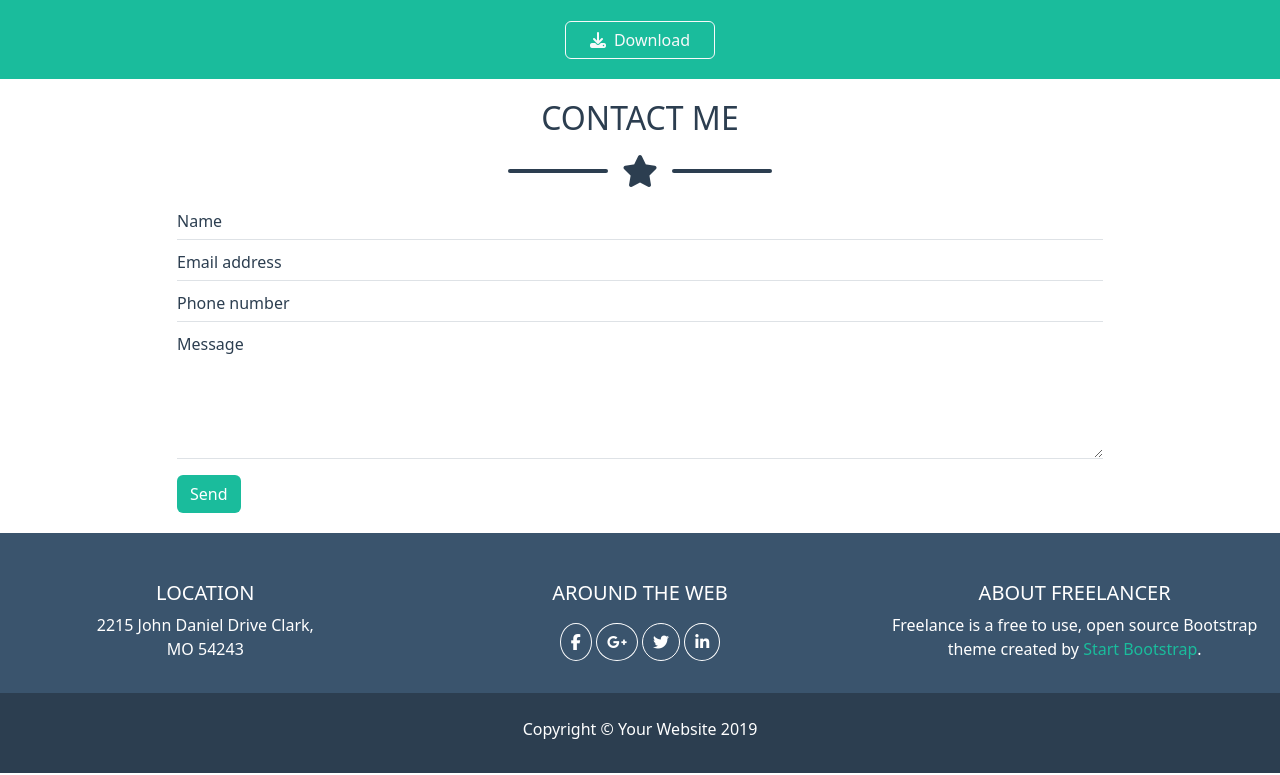
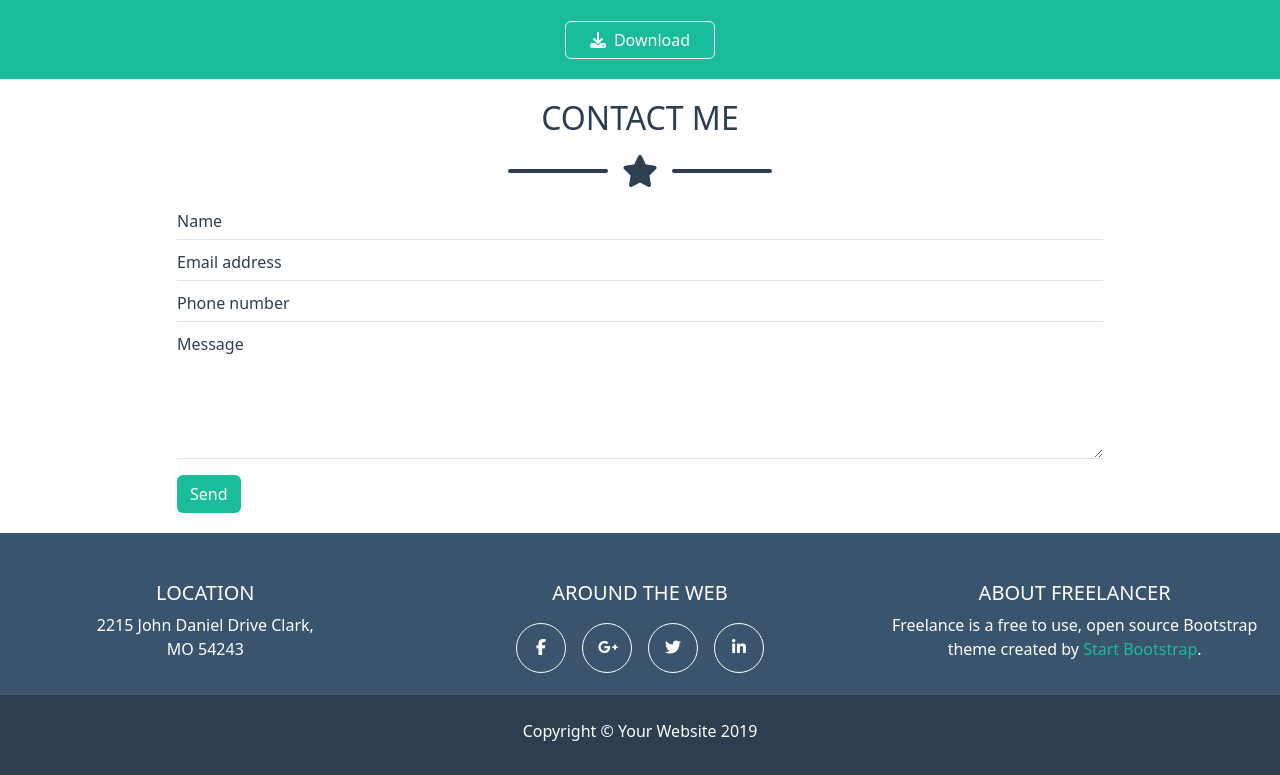
Before and after one commit to leonardoolia/html-css-bootstrap-freelancer, a plain HTML site: page index.html in a window 1280 px wide. Shown: the part 1480-2255 px from the top of the page. Drawn offline with nearby package versions, Linux system fonts and the light colour scheme.

Commit message:
fixed footer icons

```diff
--- a/css/style.css
+++ b/css/style.css
@@ -135,7 +135,10 @@ section.about-us {
 .footer-top .col i {
     border: 1px solid white;
     border-radius: 50%;
-    padding: 10px;
+    padding: 15px;
+    height: 50px;
+    width: 50px;
+    color: white;
 }
 
 .footer-top a {
--- a/index.html
+++ b/index.html
@@ -172,10 +172,12 @@
                 </div>
                 <div class="col">
                     <h5>AROUND THE WEB</h5>
-                    <i class="fa-brands fa-facebook-f border-light"></i>
-                    <i class="fa-brands fa-google-plus-g"></i>
-                    <i class="fa-brands fa-twitter"></i>
-                    <i class="fa-brands fa-linkedin-in"></i>
+                    <ul class="d-flex align-items-center justify-content-center gap-3 list-unstyled">
+                        <li><a href="#"><i class="fa-brands fa-facebook-f border-light"></i></a></li>
+                        <li><a href="#"><i class="fa-brands fa-google-plus-g"></i></a></li>
+                        <li><a href="#"><i class="fa-brands fa-twitter"></i></a></li>
+                        <li><a href="#"><i class="fa-brands fa-linkedin-in"></i></a></li>
+                    </ul>
                 </div>
                 <div class="col">
                     <h5>ABOUT FREELANCER</h5>
```
